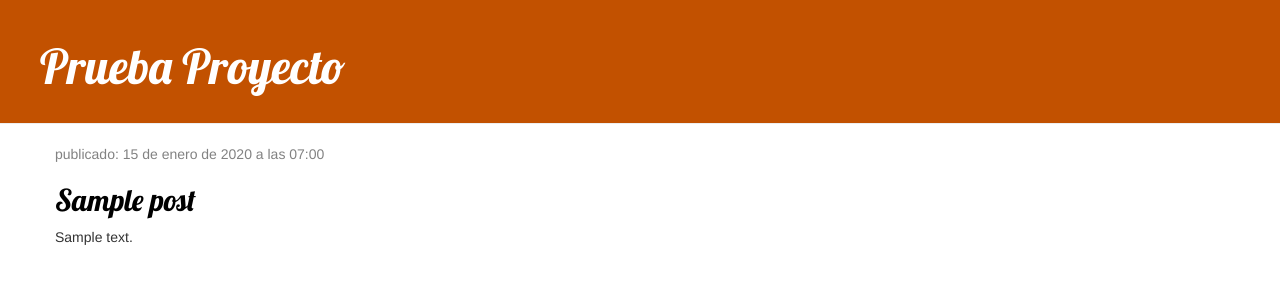
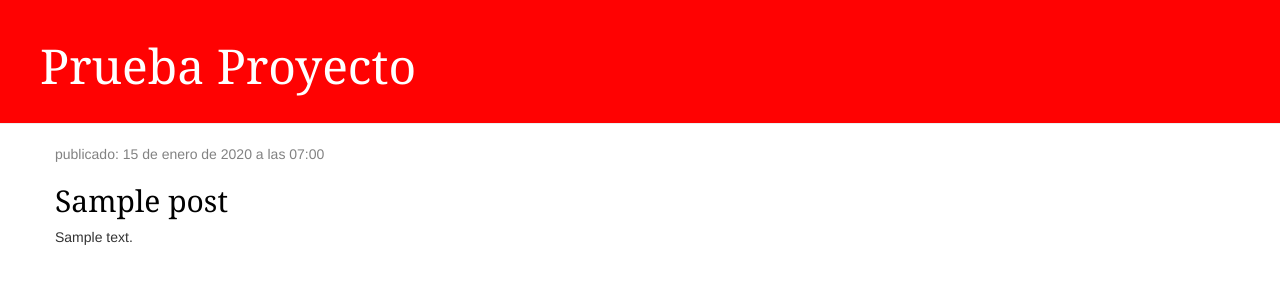
Before and after one commit to Muan0141/Proyecto-Inicial-Equipo-12, a Django app: page / in a window 1280 px wide. Shown: the top 300 px of the page. Run offline with Django 5.2, Linux system fonts and the light colour scheme; tables that the repository leaves empty hold one stand-in row (values such as "Sample post"); some libraries are stand-ins or nearby versions.

Commit message:
cambio de color y fuente

```diff
--- a/blog/static/css/blog.css
+++ b/blog/static/css/blog.css
@@ -1,5 +1,5 @@
 .page-header {
-    background-color: #C25100;
+    background-color: #ff0202;
     margin-top: 0;
     padding: 20px 20px 20px 40px;
 }
@@ -15,7 +15,7 @@
 }
 
 h1, h2, h3, h4 {
-    font-family: 'Lobster', cursive;
+    font-family: 'Georgia', serif;
 }
 
 .date {
```
